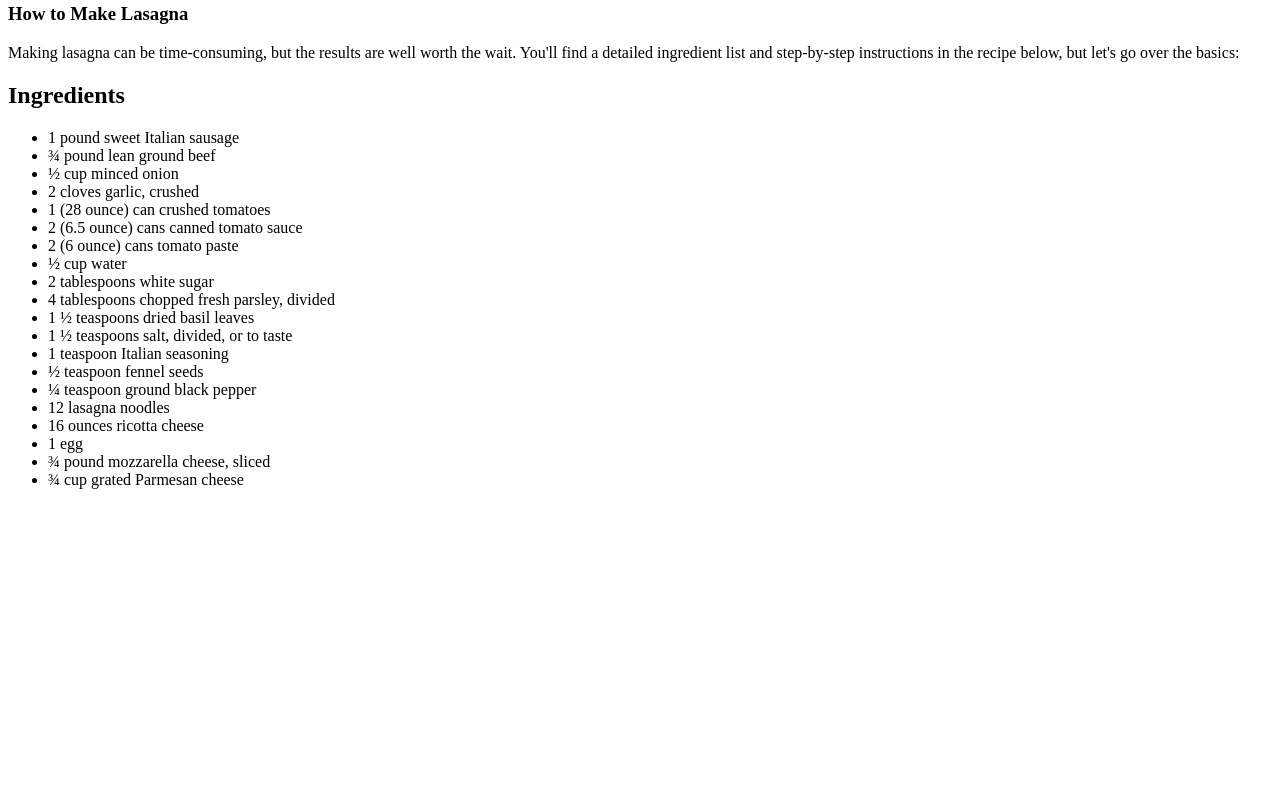
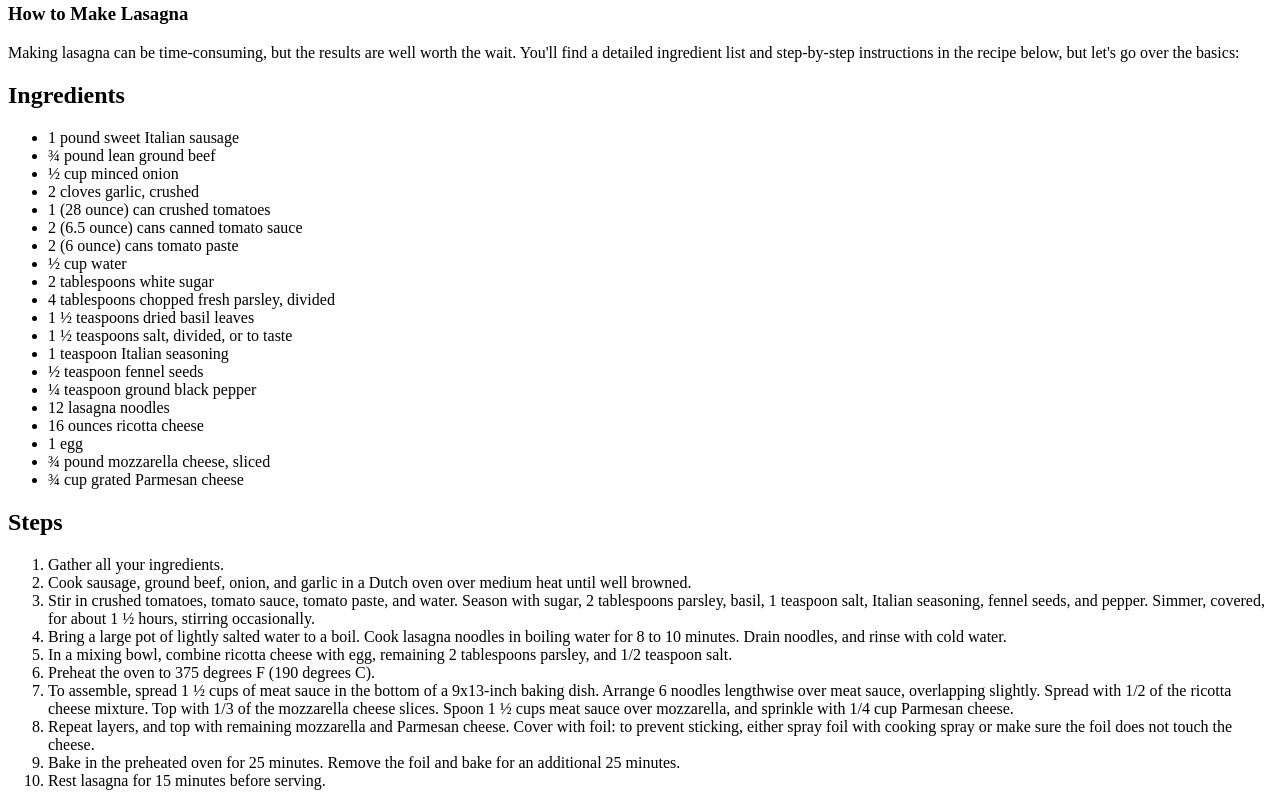
Before and after one commit to CaligoArts/odin-recipes, a plain HTML site: page recipes/lasagna.html in a window 1280 px wide. Shown: the part 807-1613 px from the top of the page. Before the commit the page ends 1312 px from the top, so only its background shows below. Drawn offline with Linux system fonts and the light colour scheme.

Commit message:
Add Steps to lasagna.html to complete html page

```diff
--- a/recipes/lasagna.html
+++ b/recipes/lasagna.html
@@ -37,5 +37,18 @@
         <li>¾ pound mozzarella cheese, sliced</li>
         <li>¾ cup grated Parmesan cheese</li>
     </ul>
+    <h2>Steps</h2>
+    <ol>
+        <li>Gather all your ingredients.</li>
+        <li>Cook sausage, ground beef, onion, and garlic in a Dutch oven over medium heat until well browned.</li>
+        <li>Stir in crushed tomatoes, tomato sauce, tomato paste, and water. Season with sugar, 2 tablespoons parsley, basil, 1 teaspoon salt, Italian seasoning, fennel seeds, and pepper. Simmer, covered, for about 1 ½ hours, stirring occasionally.</li>
+        <li>Bring a large pot of lightly salted water to a boil. Cook lasagna noodles in boiling water for 8 to 10 minutes. Drain noodles, and rinse with cold water.</li>
+        <li>In a mixing bowl, combine ricotta cheese with egg, remaining 2 tablespoons parsley, and 1/2 teaspoon salt.</li>
+        <li>Preheat the oven to 375 degrees F (190 degrees C).</li>
+        <li>To assemble, spread 1 ½ cups of meat sauce in the bottom of a 9x13-inch baking dish. Arrange 6 noodles lengthwise over meat sauce, overlapping slightly. Spread with 1/2 of the ricotta cheese mixture. Top with 1/3 of the mozzarella cheese slices. Spoon 1 ½ cups meat sauce over mozzarella, and sprinkle with 1/4 cup Parmesan cheese.</li>
+        <li>Repeat layers, and top with remaining mozzarella and Parmesan cheese. Cover with foil: to prevent sticking, either spray foil with cooking spray or make sure the foil does not touch the cheese.</li>
+        <li>Bake in the preheated oven for 25 minutes. Remove the foil and bake for an additional 25 minutes.</li>
+        <li>Rest lasagna for 15 minutes before serving.</li>
+    </ol>
 </body>
 </html>
```
